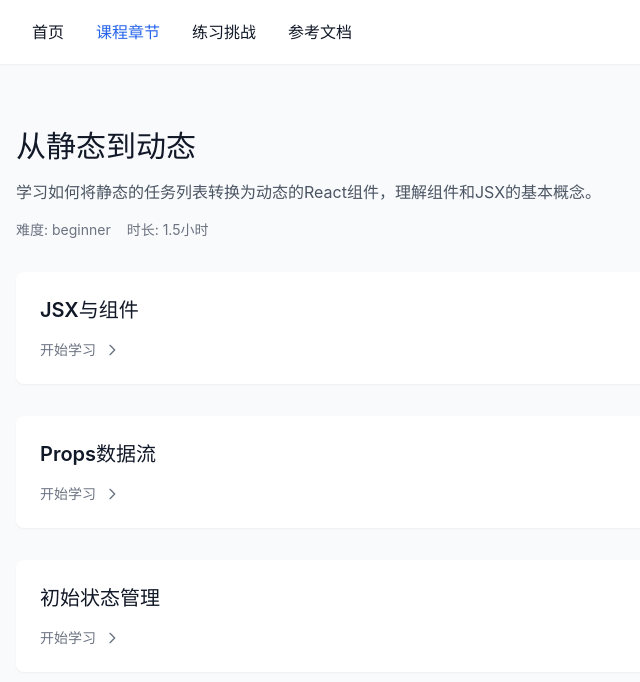
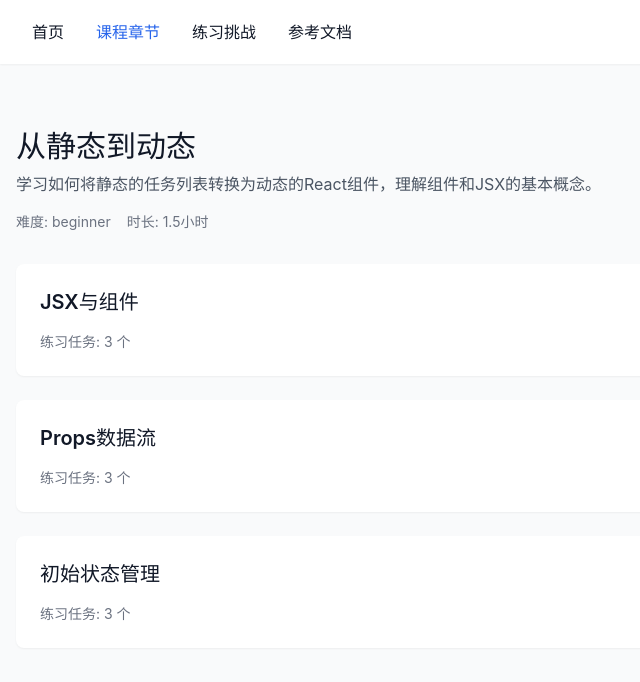
Before and after one commit to DISSIDIA-986/react-study, a React (Vite) app: page /chapters/chapter1 in a window 1280 px wide. Shown: the top 682 px of the page, without its empty margins (0-640 px from the left). Built offline with nearby package versions, Linux system fonts and the light colour scheme.

Commit message:
fix: 修复 TypeScript 类型错误

```diff
--- a/src/pages/Chapters/ChapterDetail.tsx
+++ b/src/pages/Chapters/ChapterDetail.tsx
@@ -1,7 +1,6 @@
 import React from 'react';
 import { useParams, useNavigate } from 'react-router-dom';
 import { chapters } from '../../content/chapters';
-import { Chapter } from '../../types/course';
 
 export const ChapterDetail: React.FC = () => {
   const { chapterId } = useParams<{ chapterId: string }>();
@@ -28,41 +27,28 @@ export const ChapterDetail: React.FC = () => {
   return (
     <div className="max-w-7xl mx-auto px-4 py-8">
       <div className="mb-8">
-        <h1 className="text-3xl font-bold text-gray-900 mb-4">{chapter.title}</h1>
+        <h1 className="text-3xl font-bold text-gray-900 mb-2">{chapter.title}</h1>
         <p className="text-gray-600 mb-4">{chapter.description}</p>
-        <div className="flex items-center space-x-4 text-sm text-gray-500">
+        <div className="flex items-center gap-4 text-sm text-gray-500">
           <span>难度: {chapter.difficulty}</span>
           <span>时长: {chapter.duration}</span>
         </div>
       </div>
 
-      <div className="space-y-8">
+      <div className="space-y-6">
         {chapter.sections.map((section) => (
           <div
             key={section.id}
-            className="bg-white rounded-lg shadow-sm p-6 hover:shadow-md transition-shadow cursor-pointer"
+            className="p-6 bg-white rounded-lg shadow-sm hover:shadow-md transition-shadow cursor-pointer"
             onClick={() => navigate(`/learn/${chapter.id}/${section.id}`)}
           >
             <h2 className="text-xl font-semibold text-gray-900 mb-2">{section.title}</h2>
             <p className="text-gray-600 mb-4">{section.description}</p>
-            <div className="flex items-center justify-between">
-              <div className="flex items-center space-x-2">
-                <span className="text-sm text-gray-500">开始学习</span>
-                <svg
-                  className="w-4 h-4 text-gray-500"
-                  fill="none"
-                  stroke="currentColor"
-                  viewBox="0 0 24 24"
-                >
-                  <path
-                    strokeLinecap="round"
-                    strokeLinejoin="round"
-                    strokeWidth={2}
-                    d="M9 5l7 7-7 7"
-                  />
-                </svg>
+            {section.tasks && (
+              <div className="text-sm text-gray-500">
+                练习任务: {section.tasks.length} 个
               </div>
-            </div>
+            )}
           </div>
         ))}
       </div>
--- a/src/pages/Learn/Learn.tsx
+++ b/src/pages/Learn/Learn.tsx
@@ -2,7 +2,6 @@ import React, { useState } from 'react';
 import { useParams, useNavigate } from 'react-router-dom';
 import { chapters } from '../../content/chapters';
 import { CodeEditor } from '../../components/CodeEditor';
-import { Task } from '../../types/course';
 
 export const Learn: React.FC = () => {
   const { chapterId, sectionId } = useParams<{ chapterId: string; sectionId: string }>();
@@ -29,7 +28,7 @@ export const Learn: React.FC = () => {
   }
 
   const currentSectionIndex = chapter.sections.findIndex((s) => s.id === sectionId);
-  const progress = (completedTasks.length / section.tasks.length) * 100;
+  const progress = section.tasks ? (completedTasks.length / section.tasks.length) * 100 : 0;
 
   const toggleTask = (taskId: string) => {
     setCompletedTasks((prev) =>
@@ -68,6 +67,7 @@ export const Learn: React.FC = () => {
         </div>
       )}
 
+      {section.tasks && section.tasks.length > 0 && (
         <div className="mb-8">
           <h3 className="text-xl font-semibold text-gray-900 mb-4">练习任务</h3>
           <div className="space-y-4">
@@ -90,6 +90,7 @@ export const Learn: React.FC = () => {
             ))}
           </div>
         </div>
+      )}
 
       <div className="flex justify-between">
         <button
--- a/src/types/course.ts
+++ b/src/types/course.ts
@@ -1,7 +1,7 @@
 export interface Task {
-  id: number;
+  id: string;
   title: string;
-  completed: boolean;
+  description: string;
 }
 
 export interface Chapter {
@@ -9,17 +9,17 @@ export interface Chapter {
   title: string;
   description: string;
   duration: string;
-  difficulty: 'beginner' | 'intermediate' | 'advanced';
+  difficulty: 'beginner' | 'intermediate' | 'advanced' | '初级' | '中级' | '高级';
   sections: Section[];
 }
 
 export interface Section {
   id: string;
   title: string;
+  description: string;
   content: string;
   codeExample?: string;
-  tasks?: Task[];
-  completed?: boolean;
+  tasks: Task[];
 }
 
 export interface CourseProgress {
```
Lines whose indentation alone changed are shown as unchanged.
